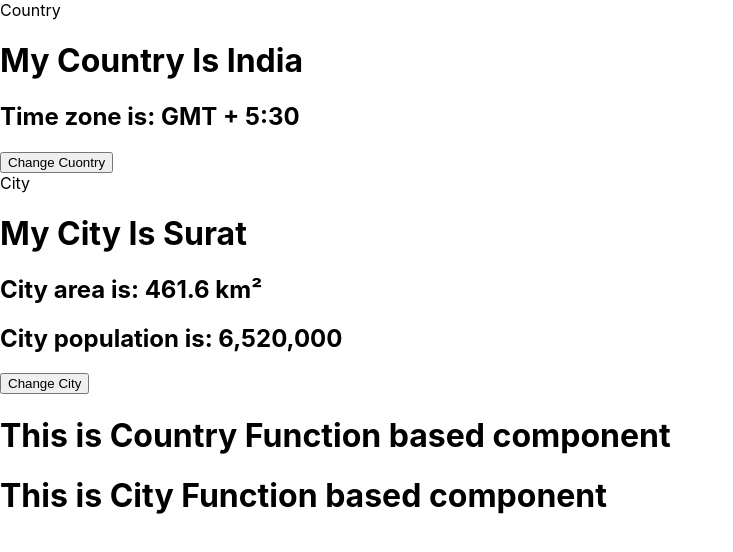
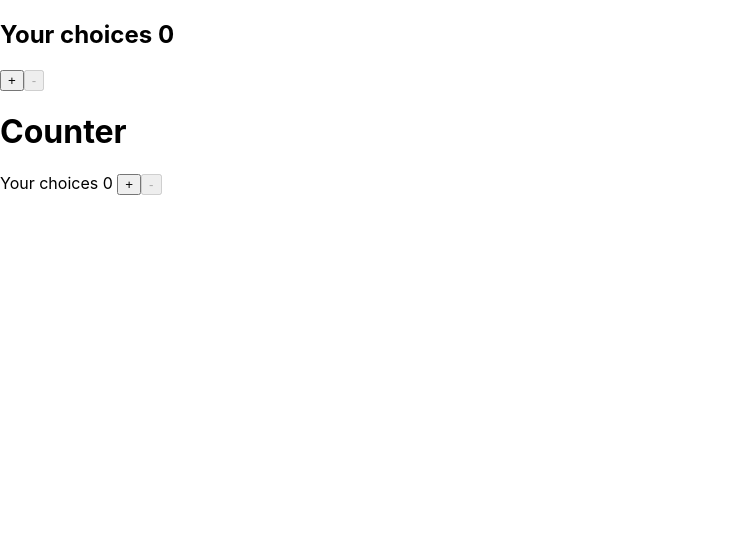
Before and after one commit to chotaliya12345/firstreact1, a React (Create React App) app: page / in a window 1280 px wide. Shown: the top 552 px of the page, without its empty margins (0-733 px from the left). Built offline with nearby package versions, Linux system fonts and the light colour scheme.

Commit message:
1_3_24_Fun_State

```diff
--- a/src/App.js
+++ b/src/App.js
@@ -1,16 +1,20 @@
 import "./App.css";
 import City from "./app/components/practice1/City";
 import CityFun from "./app/components/practice1/CityFun";
+import Counter from "./app/components/practice1/Counter";
+import CounterClass from "./app/components/practice1/CounterClass";
 import Country from "./app/components/practice1/Country";
 import CountryFun from "./app/components/practice1/CountryFun";
 
 function App() {
   return (
     <>
-      <Country />
+      {/* <Country />
       <City />
       <CountryFun />
-      <CityFun />
+      <CityFun /> */}
+      <Counter />
+      <CounterClass />
     </>
   );
 }
--- a/src/app/components/practice1/CityFun.js
+++ b/src/app/components/practice1/CityFun.js
@@ -1,9 +1,26 @@
-import React from 'react';
+import React, { useState } from 'react';
 
 function CityFun(props) {
+
+    const [cityName, setCityName] = useState('Surat')
+    const [cityArea, setCityArea] = useState('461.6 km²')
+    const [cityPopulation, setCityPopulation] = useState('6,520,000')
+
+    const ChangeCity = () => {
+        setCityName('GandhiNagar')
+        setCityArea('326 km²')
+        setCityPopulation('14.54 Lakhs')
+    }
+
     return (
         <div>
             <h1>This is City Function based component</h1>
+
+            <h2>My city is {cityName}</h2>
+            <h2>My city area is {cityArea}</h2>
+            <h2>My city population is {cityPopulation}</h2>
+
+            <button onClick={ChangeCity}> Change city</button>
         </div>
     );
 }
--- /dev/null
+++ b/src/app/components/practice1/Counter.js
@@ -0,0 +1,15 @@
+import React, { useState } from "react";
+
+function Counter(props) {
+  const [count, setCount] = useState(0);
+  return (
+    <div>
+
+      <h2>Your choices {count}</h2>
+      <button onClick={() => setCount(count + 1)} disabled = {count < 5 ? false : true} >+</button>
+      <button onClick={() => setCount(count - 1)} disabled = {count === 0 ? true : false} >-</button>
+    </div>
+  );
+}
+
+export default Counter;
--- /dev/null
+++ b/src/app/components/practice1/CounterClass.js
@@ -0,0 +1,31 @@
+import React, { Component } from 'react';
+
+class CounterClass extends Component {
+    constructor(props) {
+        super(props);
+        this.state = {
+            count : 0
+        }
+    }
+
+    handleInc = () => {
+        this.setState({count: this.state.count + 1})
+    }
+
+    handleDec = () => {
+        this.setState({count: this.state.count - 1})
+    }
+
+    render() {
+        return (
+            <>
+                <h1>Counter</h1>
+                <span>Your choices {this.state.count} </span>
+                <button onClick={this.handleInc}disabled = {this.state.count < 5 ? false : true} >+</button>
+                <button onClick={this.handleDec}disabled = {this.state.count === 0 ? true : false} >-</button>
+            </>
+        );
+    }
+}
+
+export default CounterClass;
--- a/src/app/components/practice1/CountryFun.js
+++ b/src/app/components/practice1/CountryFun.js
@@ -1,11 +1,27 @@
-import React from 'react';
+import React, { useState } from "react";
 
-function CountryFun(props) {
-    return (
-        <div>
-            <h1>This is Country Function based component</h1>
-        </div>
-    );
+function CountryFun() {
+  const [countryName, setCountryName] = useState("India");
+  const [timeZone, setTimeZone] = useState("GMT + 5:30");
+  const [count, setCount] = useState(0);
+
+  const changeCountry = () => {
+    setCountryName("USA");
+    setTimeZone("GMT -5");
+  };
+
+  return (
+    <div>
+      <h1>This is Country Function based component</h1>
+      <h2>My country name is {countryName}</h2>
+      <h2>My time zone is {timeZone}</h2>
+
+      <button onClick={changeCountry}>Change Country</button>
+
+      <h2>Your choices {count}</h2>
+      <button onClick={() => setCount(count + 1)}>Click me</button>
+    </div>
+  );
 }
 
 export default CountryFun;
```
